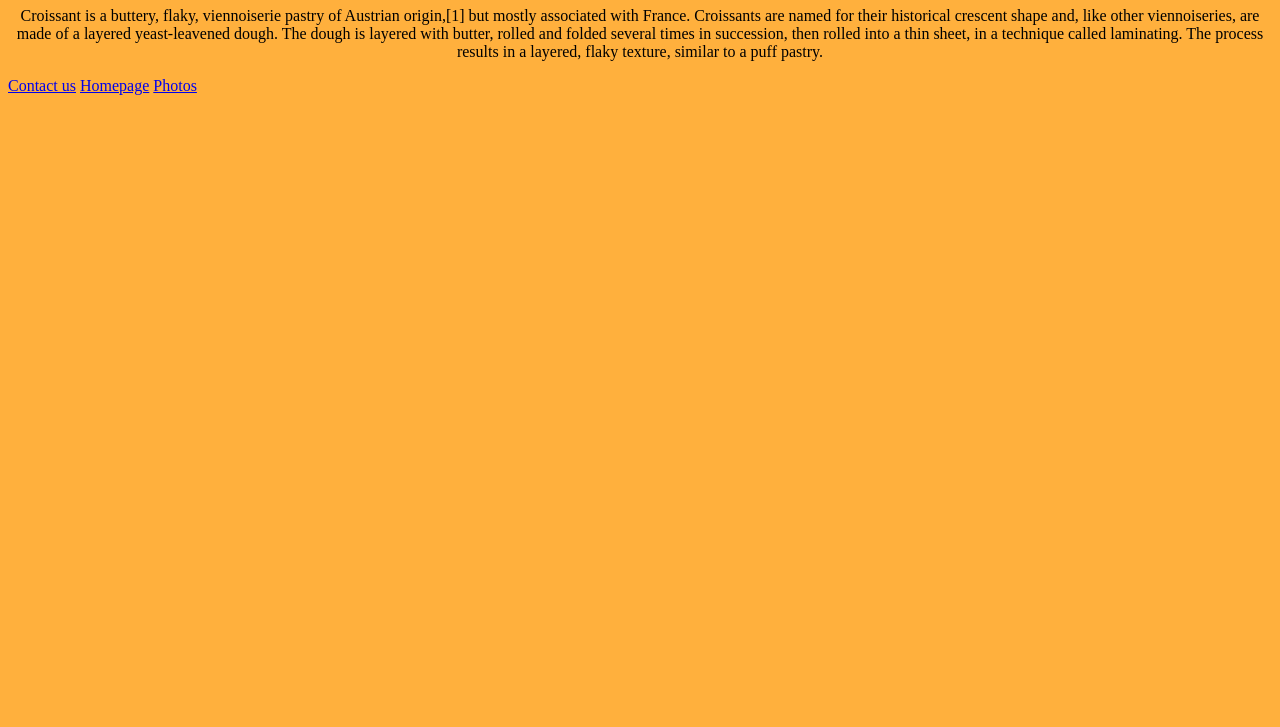
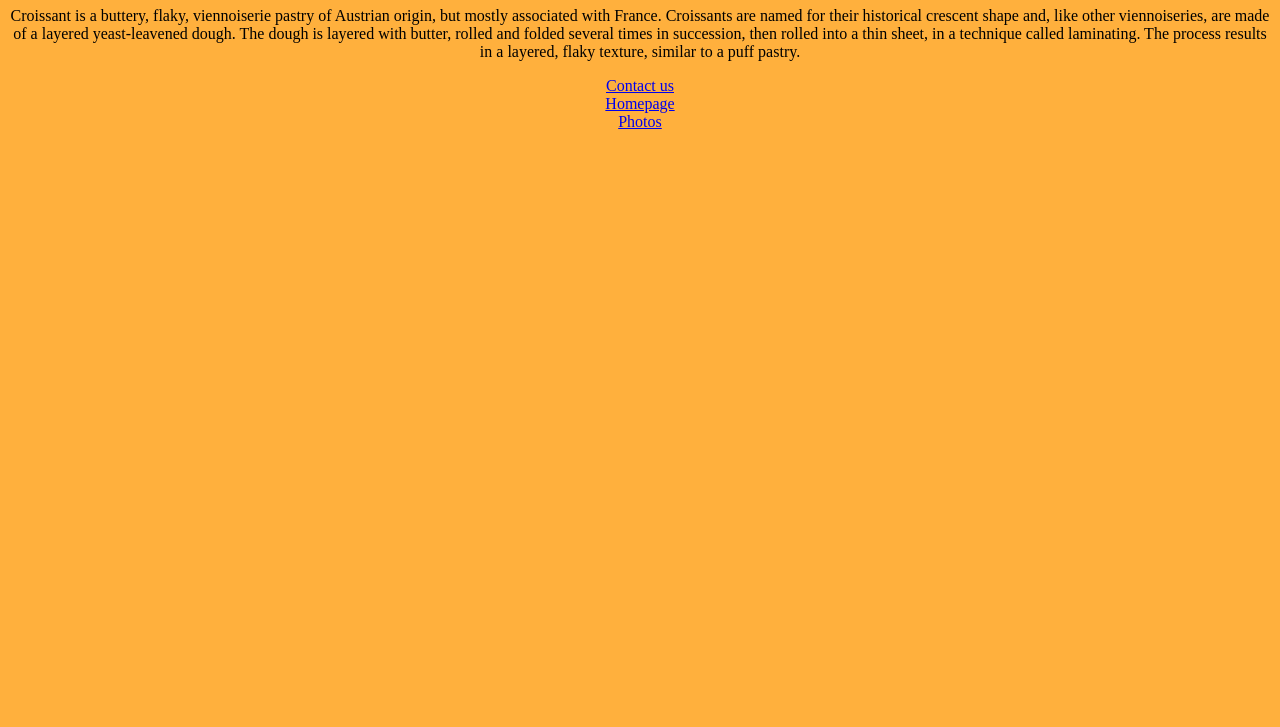
Before and after one commit to cbrandt92/Croissant, a plain HTML site: page index.html in a window 1280 px wide. Shown: the part 73-800 px from the top of the page. Drawn offline with Linux system fonts and the light colour scheme.

Commit message:
final touches

```diff
--- a/index.html
+++ b/index.html
@@ -10,16 +10,16 @@
   <body>
     <h1>Croissants</h1>
     <p>
-      Croissant is a buttery, flaky, viennoiserie pastry of Austrian origin,[1]
-      but mostly associated with France. Croissants are named for their
-      historical crescent shape and, like other viennoiseries, are made of a
-      layered yeast-leavened dough. The dough is layered with butter, rolled and
-      folded several times in succession, then rolled into a thin sheet, in a
-      technique called laminating. The process results in a layered, flaky
-      texture, similar to a puff pastry.
+      Croissant is a buttery, flaky, viennoiserie pastry of Austrian origin, but
+      mostly associated with France. Croissants are named for their historical
+      crescent shape and, like other viennoiseries, are made of a layered
+      yeast-leavened dough. The dough is layered with butter, rolled and folded
+      several times in succession, then rolled into a thin sheet, in a technique
+      called laminating. The process results in a layered, flaky texture,
+      similar to a puff pastry.
     </p>
-    <a href="/contact.html">Contact us</a>
-    <a href="/index.html">Homepage</a>
-    <a href="/photo.html">Photos</a>
+    <a href="/contact.html" class="contact-link">Contact us</a>
+    <a href="/index.html" class="homepage-link">Homepage</a>
+    <a href="/photo.html" class="photo-link">Photos</a>
   </body>
 </html>
--- a/src/style.css
+++ b/src/style.css
@@ -9,3 +9,17 @@ h1 {
 p {
   text-align: center;
 }
+
+.photo-link,
+.contact-link,
+.homepage-link {
+  display: block;
+  text-align: center;
+}
+
+img {
+  display: block;
+  margin: 30px auto;
+  max-width: 100%;
+  border-radius: 10px;
+}
```
Also changed, not shown: contact.html (+10 -6 lines), photo.html (+1 -1 lines).
